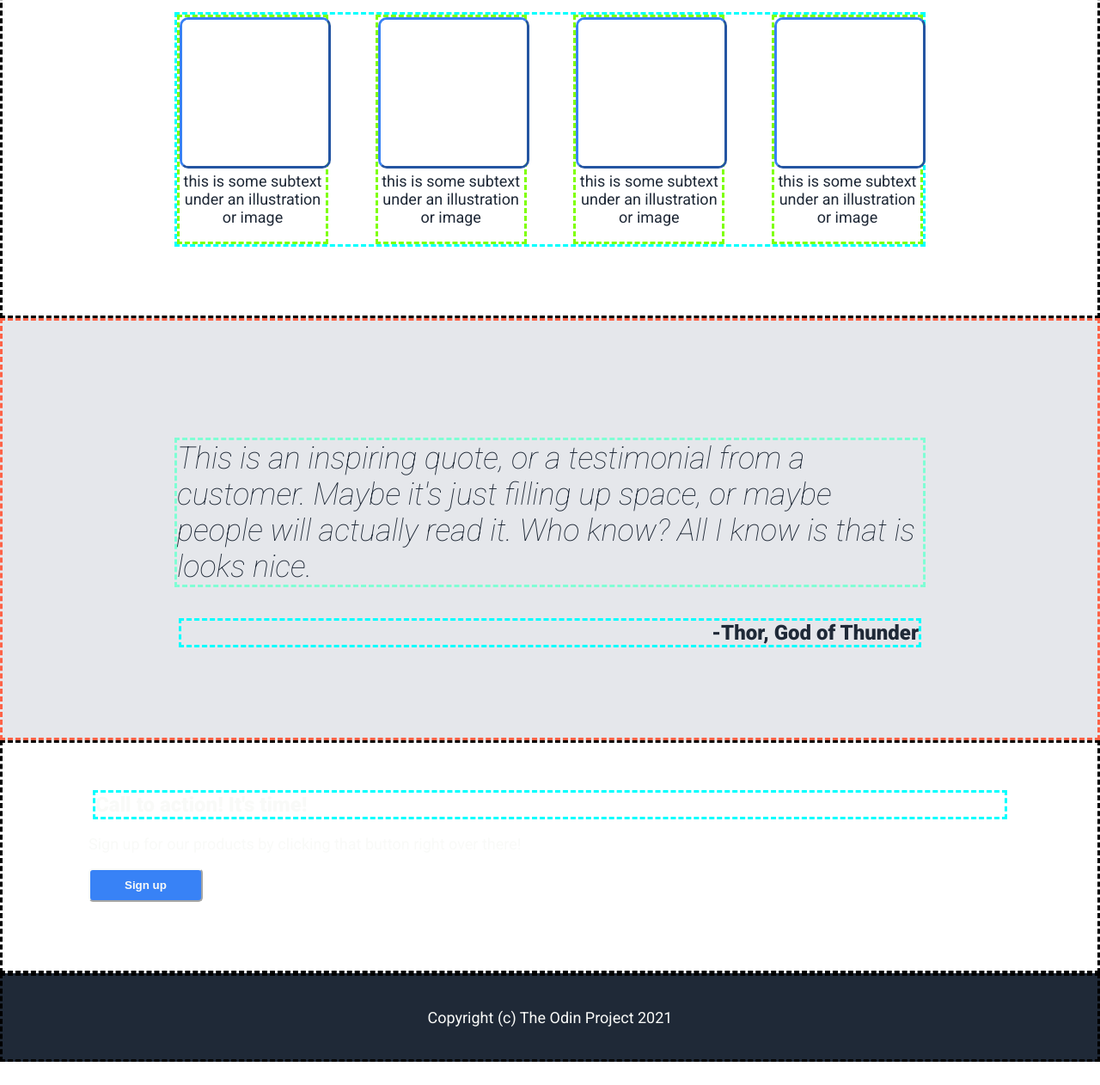
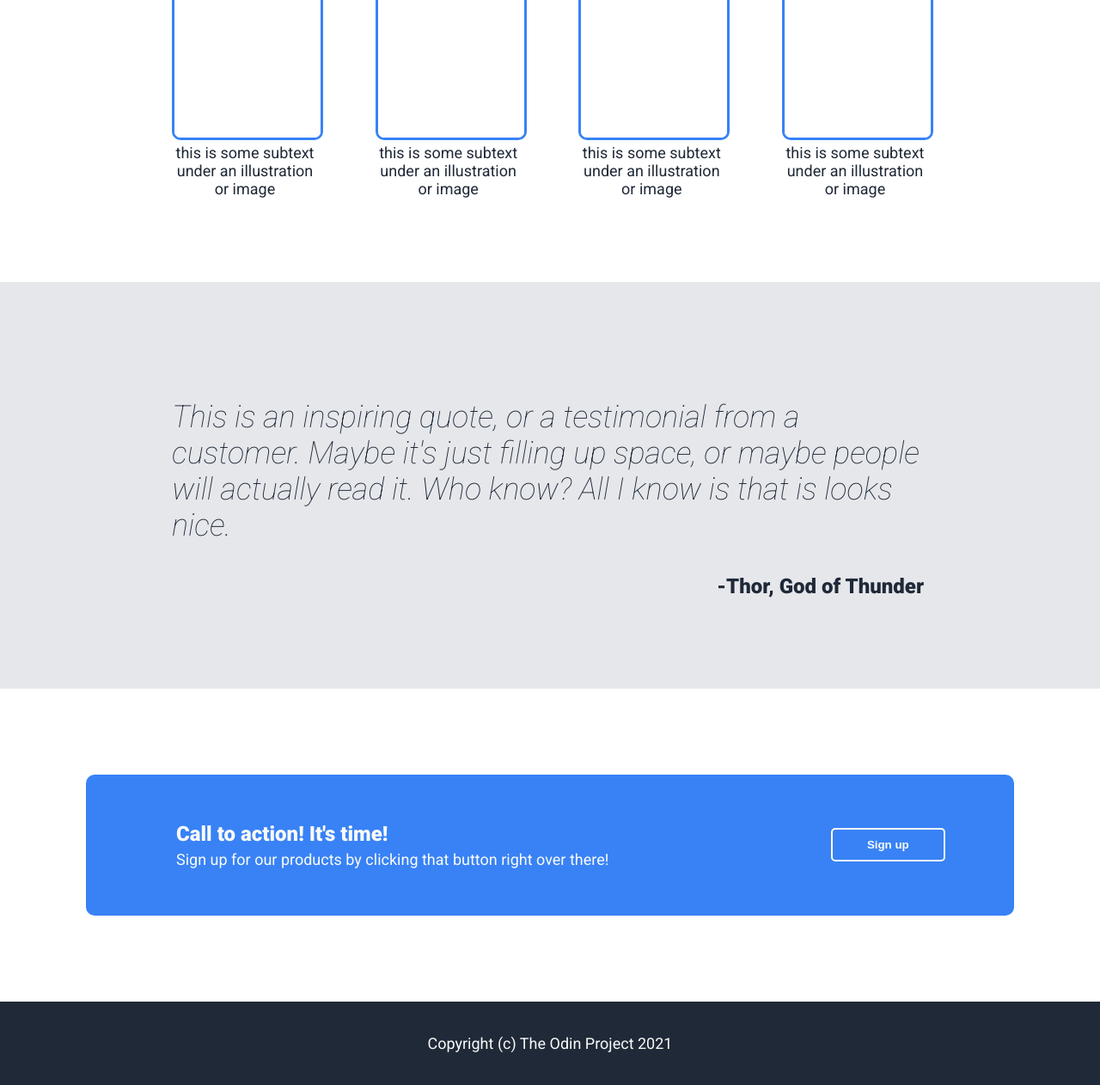
Before and after one commit to mstudios-nz/odin-Project--Landing-Page, a plain HTML site: page index.html in a window 1280 px wide. Shown: the part 596-1858 px from the top of the page at 86% size. Before the commit the page ends 1831 px from the top, so only its background shows below. Drawn offline with Linux system fonts and the light colour scheme.

Commit message:
STYLED CTA SECTION - Split text content and button into divs - use flex with 2:1 ration to distribute text/button divs - removed default margins for h3 & p and added padding - made button div flex to centre on both axes
STYLE UPDATE BORDERS
- Changed border-syle for image and button to "solid" to better match reference

STYLE UPDATE HERO
- increased gap of two main flex boxes to beter match reference.

FINALISE NOTE
- Close enought to reference in desktop views (add mobile responsive later)
- Hero/CTA section follow less L/R Padding of 100px & info/quote 200px adequate for desktop
- grow/shrink on Info Blocks but no wrap etc (mobile responsive later)

```diff
--- a/index.html
+++ b/index.html
@@ -70,9 +70,13 @@
 
 <section class="cta">
     <div class="modal">
-        <h3>Call to action! It's time!</h3>
-        <p>Sign up for our products by clicking that button right over there!</p>
-        <button>Sign up</button>
+        <div class="modal-text">
+            <h3>Call to action! It's time!</h3>
+            <p>Sign up for our products by clicking that button right over there!</p>
+        </div>
+        <div class="modal-button">
+            <button>Sign up</button>
+        </div>
     </div>
 </main>
 
--- a/styles.css
+++ b/styles.css
@@ -33,8 +33,6 @@ p {
     color: #F9FAF8;
 }
 
-
-
 section {
     padding: 50px 100px 80px;
 }
@@ -48,6 +46,7 @@ button {
     color: #F9FAF8;
     font-weight: 600;
     border-color: #F9FAF8;
+    border-style: solid;
 }
 
 .no-border {
@@ -89,7 +88,7 @@ footer {
 .hero {
     background-color: #1F2937;
     display: flex;
-    gap: 10px;
+    gap: 50px;
 }
 
 .hero > * {
@@ -114,6 +113,7 @@ footer {
     border-color: #3882F6;
     border-radius: 10px;
     border-style: outset;
+    border-style: solid;
     max-width: 170px;
     min-width: none;
 }
@@ -122,16 +122,11 @@ footer {
     margin: 0px 100px;
     display: flex;
     justify-content: space-between;
-
-        border-color: aqua;
-            border-style: dashed;
 }
 
 .info-blocks > * {
     max-width: 170px;
     flex: 1;
-    border-color: chartreuse;
-    border-style: dashed;
 }
 
 /* Quote Section*/
@@ -147,10 +142,6 @@ footer {
     font-size: 36px;
     font-weight: lighter;
     font-style: italic;
-    border-color: aquamarine;
-    border-style: dashed;
-
-
 }
 
 .cite {
@@ -160,31 +151,31 @@ footer {
     text-align: right;
 }
 
+/* CTA Section*/
 
-/* Highlight Boxes*/
+.cta {
+    padding: 100px 100px;
+}
+.modal {
+    background-color: #3882F6;
+    border-radius: 10px;
+    display: flex;
+}
 
-h3 {
-    border-color: aqua;
-    border-style: dashed;
+.modal-text {
+    flex: 2;
+    padding: 50px 100px;
+}
+
+.modal-text h3, .modal-text p {
+    padding: 0;
+    margin: 5px;
 
 }
 
-.header-links {
-border-color: red;
-    border-style: dashed;
+.modal-button {
+    flex: 1;
+    display: flex;
+    justify-content: center;
+    align-items: center;
 }
-
-.hero > * {
-border-color: red;
-border-style: dashed;
-}
-
-
-header, footer, section {
-border-style: dashed;
-}
-
-q {
-        border-color: yellow;
-            border-style: dotted;
-}
```
